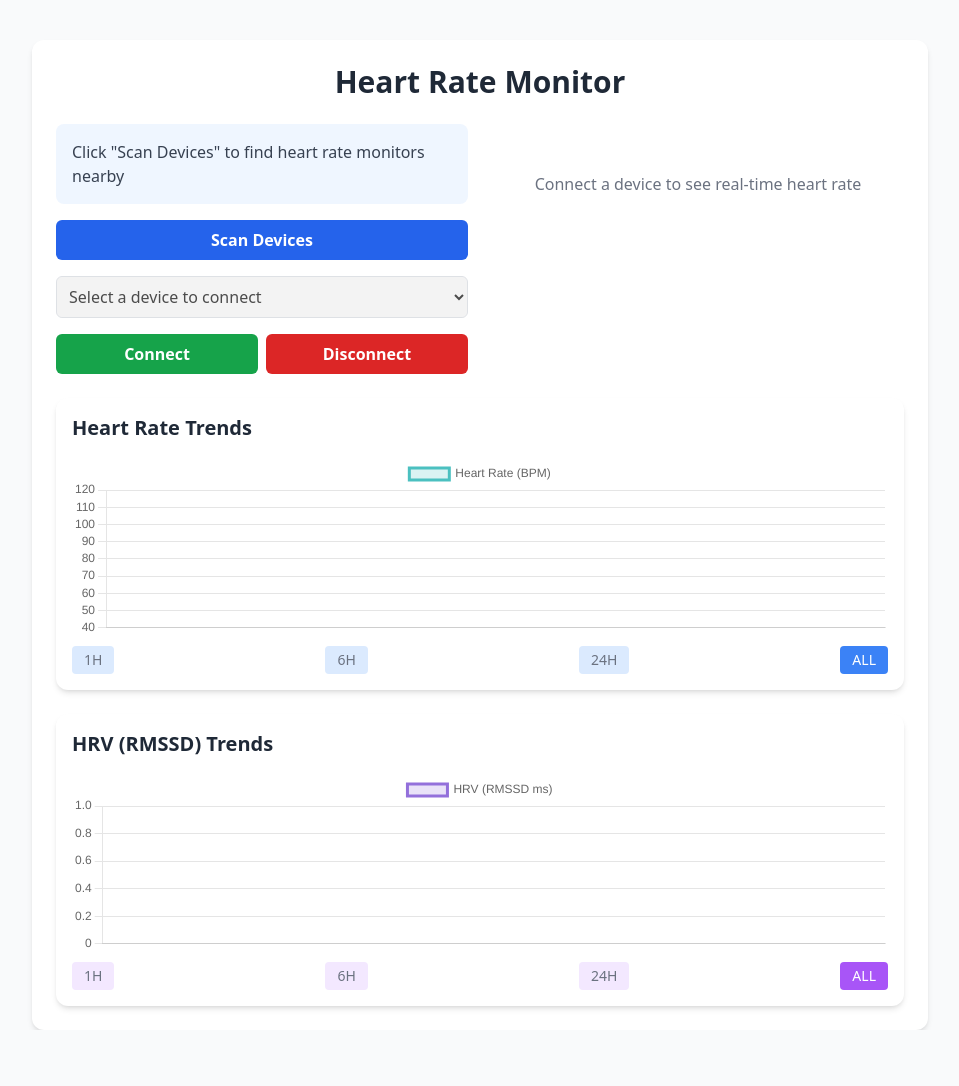
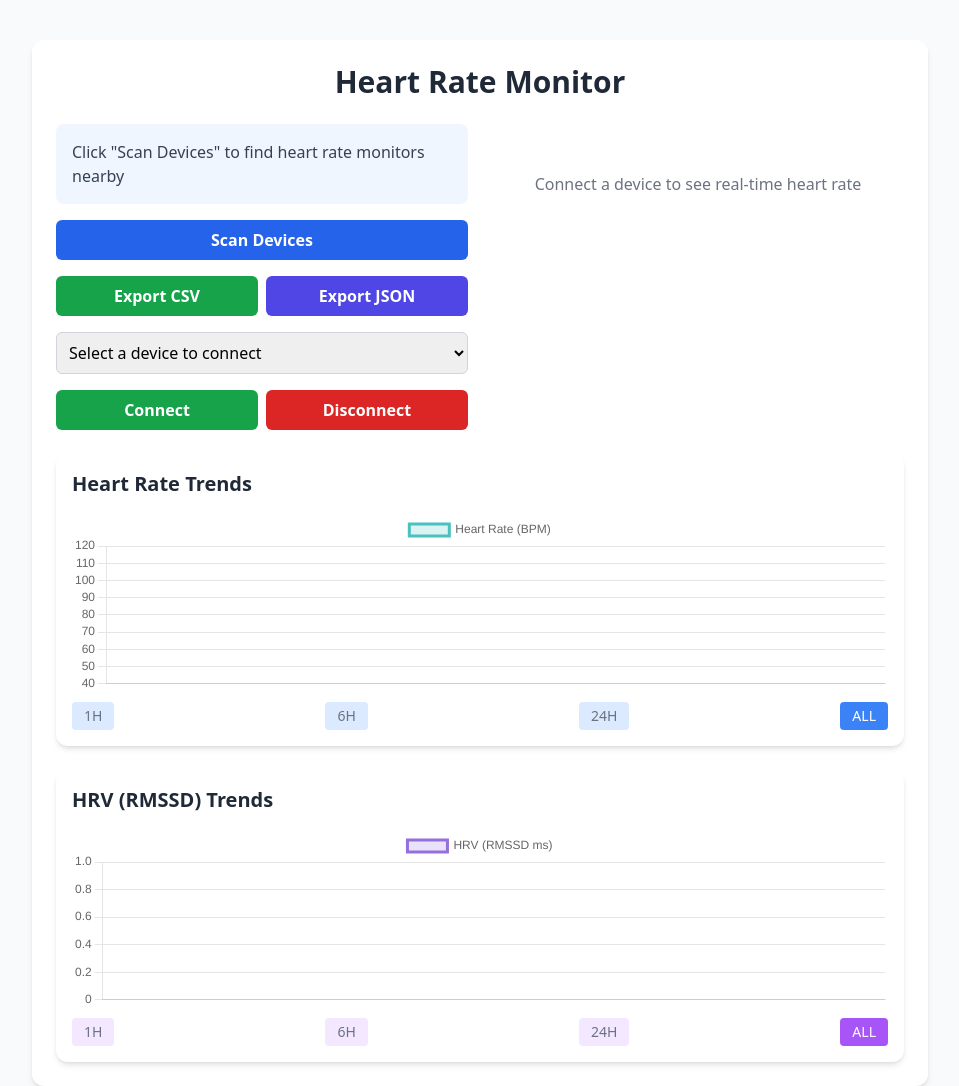
Before and after one commit to Priyansh-6216/vitallens, a Flask app: page / in a window 1280 px wide. Shown: the whole page, without its empty margins (160-1119 px from the left). Before the commit the page ends 1030 px from the top, so only its background shows below. Run offline with Flask 3, Linux system fonts and the light colour scheme; data that the repository does not hold is empty; some libraries are stand-ins or nearby versions.

Commit message:
Fix JSON export typo and add clear_data API endpoint

```diff
--- a/app.py
+++ b/app.py
@@ -1,8 +1,10 @@
-from flask import Flask, render_template, jsonify, request
+from flask import Flask, render_template, jsonify, request, make_response
 from flask_cors import CORS
 import asyncio
 import threading
 import time
+import csv
+import os
 from datetime import datetime
 from bleak import BleakScanner, BleakClient
 from sqlalchemy import create_engine, Column, Integer, Float, DateTime, String
@@ -319,5 +321,80 @@ def get_heart_rate_history():
     finally:
         db.close()
 
+@app.route('/api/export/csv')
+def export_csv():
+    """Export heart rate data as CSV"""
+    try:
+        db = SessionLocal()
+        try:
+            # Get all heart rate readings from database
+            readings = db.query(HeartRateReading).order_by(HeartRateReading.timestamp).all()
+
+            if not readings:
+                return jsonify({"error": "No data available"}), 404
+
+            # Create CSV content
+            output = []
+            output.append(['timestamp', 'heart_rate_bpm'])
+            for r in readings:
+                output.append([r.timestamp.isoformat(), r.heart_rate])
+
+            # Convert to CSV string
+            import io
+            stream = io.StringIO()
+            writer = csv.writer(stream)
+            writer.writerows(output)
+            csv_content = stream.getvalue()
+
+            response = make_response(csv_content)
+            response.headers["Content-Disposition"] = "attachment; filename=heart_rate_data.csv"
+            response.headers["Content-Type"] = "text/csv"
+            return response
+        finally:
+            db.close()
+    except Exception as e:
+        return jsonify({"error": str(e)}), 500
+
+@app.route('/api/export/json')
+def export_json():
+    """Export heart rate data as JSON"""
+    try:
+        db = SessionLocal()
+        try:
+            # Get all heart rate readings from database
+            readings = db.query(HeartRateReading).order_by(HeartRateReading.timestamp).all()
+
+            if not readings:
+                return jsonify({"error": "No data available"}), 404
+
+            # Convert to list of dictionaries
+            data = [r.to_dict() for r in readings]
+
+            response = jsonify(data)
+            response.headers["Content-Disposition"] = "attachment; filename=heart_rate_data.json"
+            return response
+        finally:
+            db.close()
+    except Exception as e:
+        return jsonify({"error": str(e)}), 500
+
+@app.route('/api/clear_data', methods=['POST', 'DELETE', 'GET'])
+def clear_data():
+    """Clear all health history data from the database"""
+    try:
+        db = SessionLocal()
+        try:
+            db.query(HeartRateReading).delete()
+            db.query(HRVMetrics).delete()
+            db.commit()
+            return jsonify({"success": True, "message": "All data cleared successfully"})
+        except Exception as e:
+            db.rollback()
+            return jsonify({"error": str(e)}), 500
+        finally:
+            db.close()
+    except Exception as e:
+        return jsonify({"error": str(e)}), 500
+
 if __name__ == '__main__':
     app.run(host='0.0.0.0', port=5000, debug=True)
--- a/templates/index.html
+++ b/templates/index.html
@@ -27,6 +27,19 @@
                             class="w-full bg-blue-600 hover:bg-blue-700 text-white font-bold py-2 px-4 rounded-md transition-colors">
                         Scan Devices
                     </button>
+                </div>
+                <div class="space-y-2">
+                    <div class="flex space-x-2">
+                        <button id="exportCsvBtn"
+                                class="flex-1 bg-green-600 hover:bg-green-700 text-white font-bold py-2 px-4 rounded-md transition-colors">
+                            Export CSV
+                        </button>
+                        <button id="exportJsonBtn"
+                                class="flex-1 bg-indigo-600 hover:bg-indigo-700 text-white font-bold py-2 px-4 rounded-md transition-colors">
+                            Export JSON
+                        </button>
+                    </div>
+                    <p id="export-status" class="mt-2 text-sm text-gray-500"></p>
                 </div>
 
                 <div>
@@ -111,7 +124,10 @@
             const deviceList = document.getElementById('deviceList');
             const connectBtn = document.getElementById('connectBtn');
             const disconnectBtn = document.getElementById('disconnectBtn');
+            const exportCsvBtn = document.getElementById('exportCsvBtn');
+            const exportJsonBtn = document.getElementById('exportJsonBtn');
             const statusText = document.getElementById('status-text');
+            const exportStatus = document.getElementById('export-status');
             const hrValue = document.getElementById('hr-value');
             const hrStatus = document.getElementById('hr-status');
             const heartRateDisplay = document.getElementById('heartRateDisplay');
@@ -281,6 +297,16 @@
                 hrvAllBtn.addEventListener('click', () => updateHRVChart(1000)); // Large number for all
             }
 
+            // Update button states based on connection status
+            function updateButtonStates() {
+                const isConnected = !!selectedDeviceAddress;
+                connectBtn.disabled = isConnected;
+                disconnectBtn.disabled = !isConnected;
+                exportCsvBtn.disabled = !isConnected;
+                exportJsonBtn.disabled = !isConnected;
+                deviceList.disabled = isConnected;
+            }
+
             // Scan for devices
             scanBtn.addEventListener('click', async () => {
                 scanBtn.disabled = true;
@@ -309,6 +335,7 @@
                     }
 
                     deviceList.disabled = false;
+                    updateButtonStates();
                 } catch (error) {
                     console.error('Error scanning:', error);
                     statusText.textContent = 'Error scanning for devices. Please try again.';
@@ -320,10 +347,8 @@
 
             // Enable connect button when device selected
             deviceList.addEventListener('change', () => {
-                connectBtn.disabled = !deviceList.value;
-                if (deviceList.value) {
-                    selectedDeviceAddress = deviceList.value;
-                }
+                selectDeviceAddress = deviceList.value;
+                updateButtonStates();
             });
 
             // Connect to device
@@ -382,7 +407,7 @@
                         }, 1000); // Poll every second
 
                         // Enable disconnect button
-                        disconnectBtn.disabled = false;
+                        updateButtonStates();
                     } else {
                         statusText.textContent = 'Failed to connect to device. Please try again.';
                     }
@@ -392,6 +417,7 @@
                 } finally {
                     connectBtn.disabled = false;
                     connectBtn.textContent = 'Connect';
+                    updateButtonStates();
                 }
             });
 
@@ -422,17 +448,96 @@
                     connectBtn.disabled = false;
                     deviceList.disabled = false;
                     disconnectBtn.disabled = true;
+                    updateButtonStates();
 
                 } catch (error) {
                     console.error('Error disconnecting:', error);
                     statusText.textContent = 'Error disconnecting';
                 } finally {
-                    disconnectBtn.disabled = false;
+                    disabled = false;
                     disconnectBtn.textContent = 'Disconnect';
+                    updateButtonStates();
                 }
             });
 
+            // Export CSV function
+            async function exportCSV() {
+                const exportStatus = document.getElementById('export-status');
+                exportStatus.textContent = 'Exporting CSV...';
+                exportStatus.className = 'mt-2 text-sm text-blue-600';
+
+                try {
+                    const response = await fetch('/api/export/csv');
+                    if (!response.ok) {
+                        throw new Error(`HTTP error! status: ${response.status}`);
+                    }
+
+                    const blob = await response.blob();
+                    const url = window.URL.createObjectURL(blob);
+                    const a = document.createElement('a');
+                    a.style.display = 'none';
+                    a.href = url;
+                    a.download = 'heart_rate_data.csv';
+                    document.body.appendChild(a);
+                    a.click();
+                    window.URL.revokeObjectURL(url);
+
+                    exportStatus.textContent = 'CSV exported successfully!';
+                    exportStatus.className = 'mt-2 text-sm text-green-600';
+
+                    // Clear status after 3 seconds
+                    setTimeout(() => {
+                        exportStatus.textContent = '';
+                    }, 3000);
+                } catch (error) {
+                    console.error('Error exporting CSV:', error);
+                    exportStatus.textContent = 'Error exporting CSV';
+                    exportStatus.className = 'mt-2 text-sm text-red-600';
+                }
+            }
+
+            // Export JSON function
+            async function exportJSON() {
+                const exportStatus = document.getElementById('export-status');
+                exportStatus.textContent = 'Exporting JSON...';
+                exportStatus.className = 'mt-2 text-sm text-blue-600';
+
+                try {
+                    const response = await fetch('/api/export/json');
+                    if (!response.ok) {
+                        throw new Error(`HTTP error! status: ${response.status}`);
+                    }
+
+                    const blob = await response.blob();
+                    const url = window.URL.createObjectURL(blob);
+                    const a = document.createElement('a');
+                    a.style.display = 'none';
+                    a.href = url;
+                    a.download = 'heart_rate_data.json';
+                    document.body.appendChild(a);
+                    a.click();
+                    window.URL.revokeObjectURL(url);
+
+                    exportStatus.textContent = 'JSON exported successfully!';
+                    exportStatus.className = 'mt-2 text-sm text-green-600';
+
+                    // Clear status after 3 seconds
+                    setTimeout(() => {
+                        exportStatus.textContent = '';
+                    }, 3000);
+                } catch (error) {
+                    console.error('Error exporting JSON:', error);
+                    exportStatus.textContent = 'Error exporting JSON';
+                    exportStatus.className = 'mt-2 text-sm text-red-600';
+                }
+            }
+
+            // Export button event listeners
+            exportCsvBtn.addEventListener('click', exportCSV);
+            exportJsonBtn.addEventListener('click', exportJSON);
+
             // Initialize
+            updateButtonStates();
             initCharts();
             setupChartButtonHandlers();
             setupChartUpdates();
```
